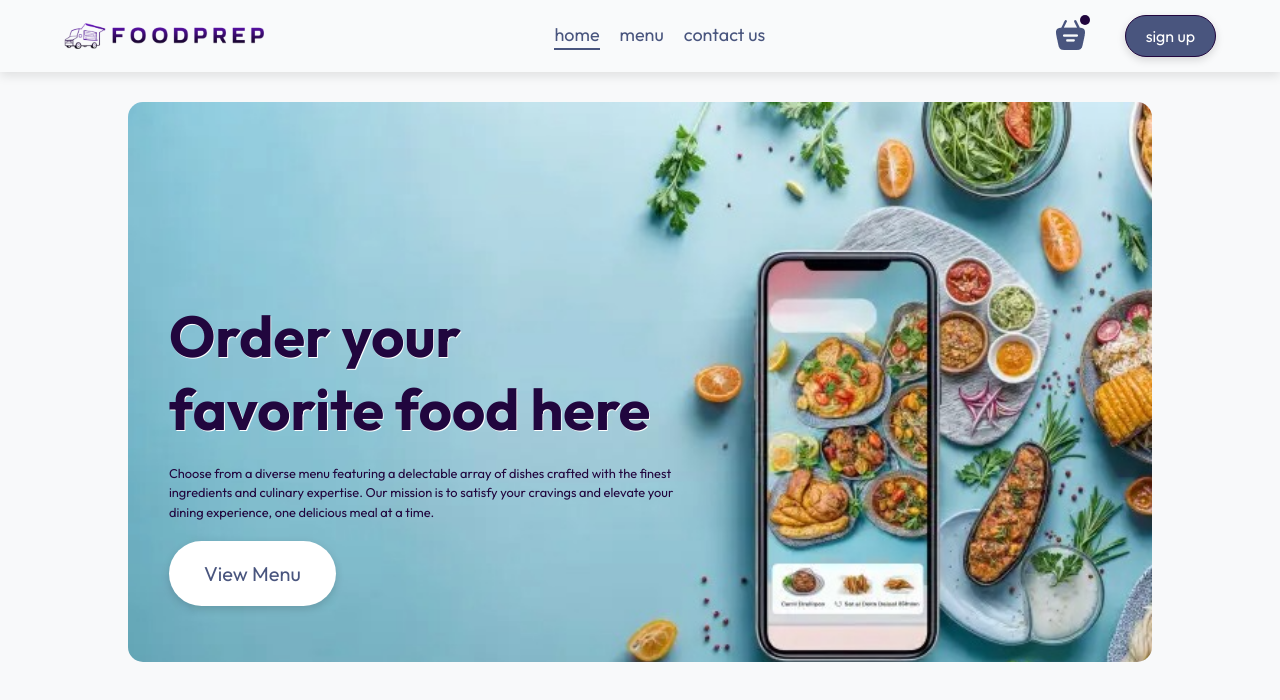
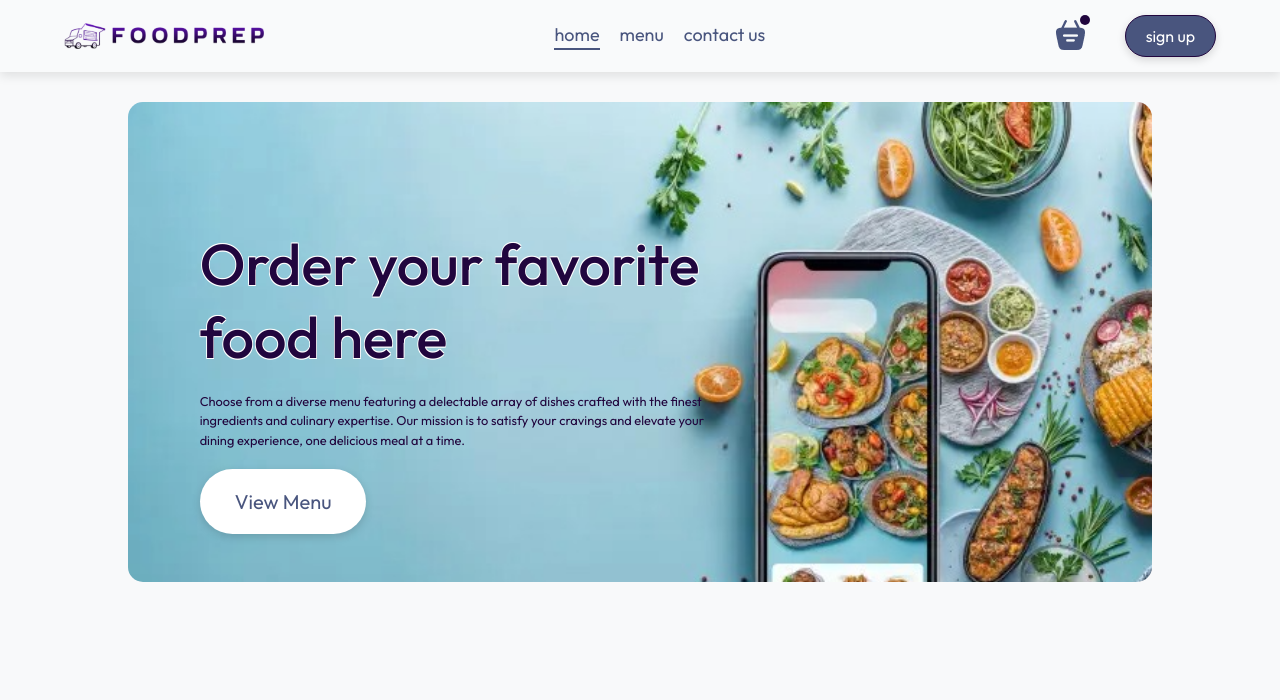
Before and after one commit to Kaustubh0912/FoodPrep, a React (Vite) app: page / in a window 1280 px wide. Shown: the top 700 px of the page. Built offline with nearby package versions, Linux system fonts and the light colour scheme.

Commit message:
added header

```diff
--- a/src/components/Header/Header.css
+++ b/src/components/Header/Header.css
@@ -1,5 +1,5 @@
 .header {
-    height: 70vh;
+    height: 60vh;
     margin: 30px auto;
     padding: 1.5rem 5%;
     background: url('/header_img.png') no-repeat;
@@ -20,15 +20,18 @@
     gap: 1.5vw;
     max-width: 50%;
     bottom: 10%;
-    left: 4%;
+    left: 7%;
     animation: fadeIn 3s;
 }
 
 .header-contents h2 {
     color: var(--theme-color);
     font-size: max(4.5vw, 2.2rem);
-    font-weight: bold;
-    text-shadow: 0.9px 0.9px 0px white;
+    font-weight: 500;
+    text-shadow: rgb(255, 255, 255) 0.7px 0.7px 0px,
+                 rgb(255, 255, 255) -0.7px 0.7px 0px,
+                 rgb(255, 255, 255) 0.7px -0.7px 0px,
+                 rgb(255, 255, 255) -0.7px -0.7px 0px;
 }
 
 .header-contents p {
```
